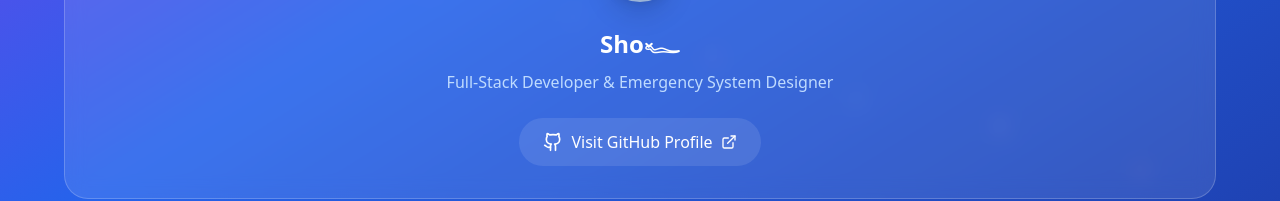
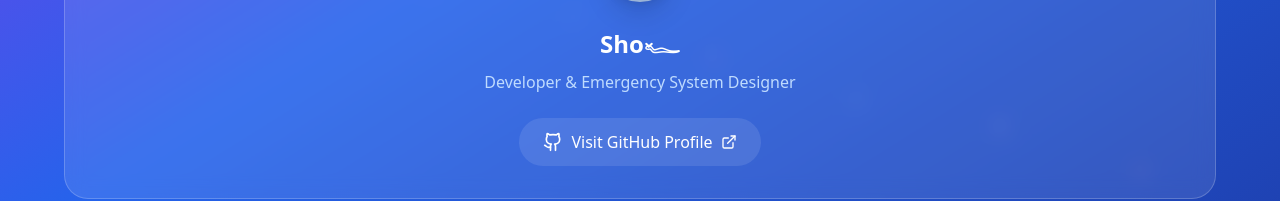
Before and after one commit to axier-sho/Emergencize-Web, a Next.js app: page /about in a window 1280 px wide. Shown: the part 543-744 px from the top of the page. Built offline with nearby package versions, Linux system fonts and the light colour scheme; no server answers.

Commit message:
no message

```diff
--- a/src/app/about/page.tsx
+++ b/src/app/about/page.tsx
@@ -277,7 +277,7 @@ export default function AboutPage() {
                   </motion.div>
 
                   <h2 className="text-3xl font-bold text-white mb-2">Sho𓆑</h2>
-                  <p className="text-blue-200 mb-6">Full-Stack Developer & Emergency System Designer</p>
+                  <p className="text-blue-200 mb-6">Developer & Emergency System Designer</p>
 
                   <motion.a
                     href="https://github.com/Sho1228"
```
